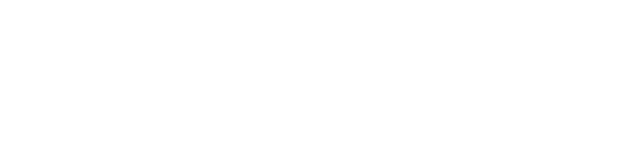
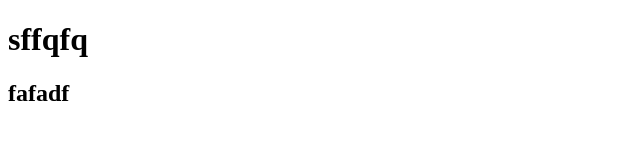
Before and after one commit to JullioGabriel/site-imobiliaria, a plain HTML site: page index.html in a window 1280 px wide. Shown: the whole page, without its empty margins (0-640 px from the left). Drawn offline with Linux system fonts and the light colour scheme.

Commit message:
mudança1

```diff
--- a/index.html
+++ b/index.html
@@ -6,6 +6,7 @@
     <title>imobiliariajullio</title>
 </head>
 <body>
-
+    <h1>sffqfq</h1>
+    <h2>fafadf</h2>
 </body>
 </html>
```
